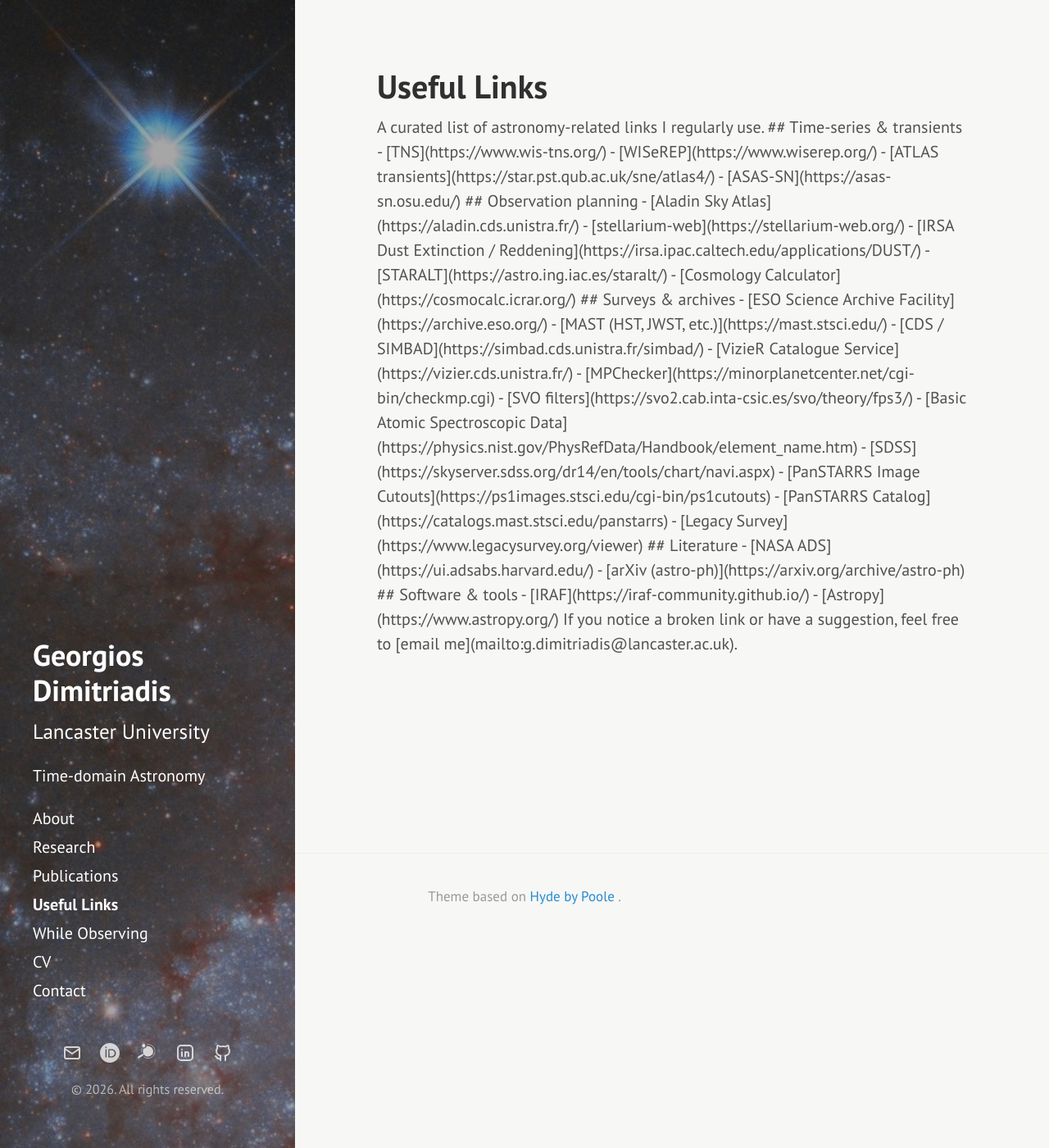
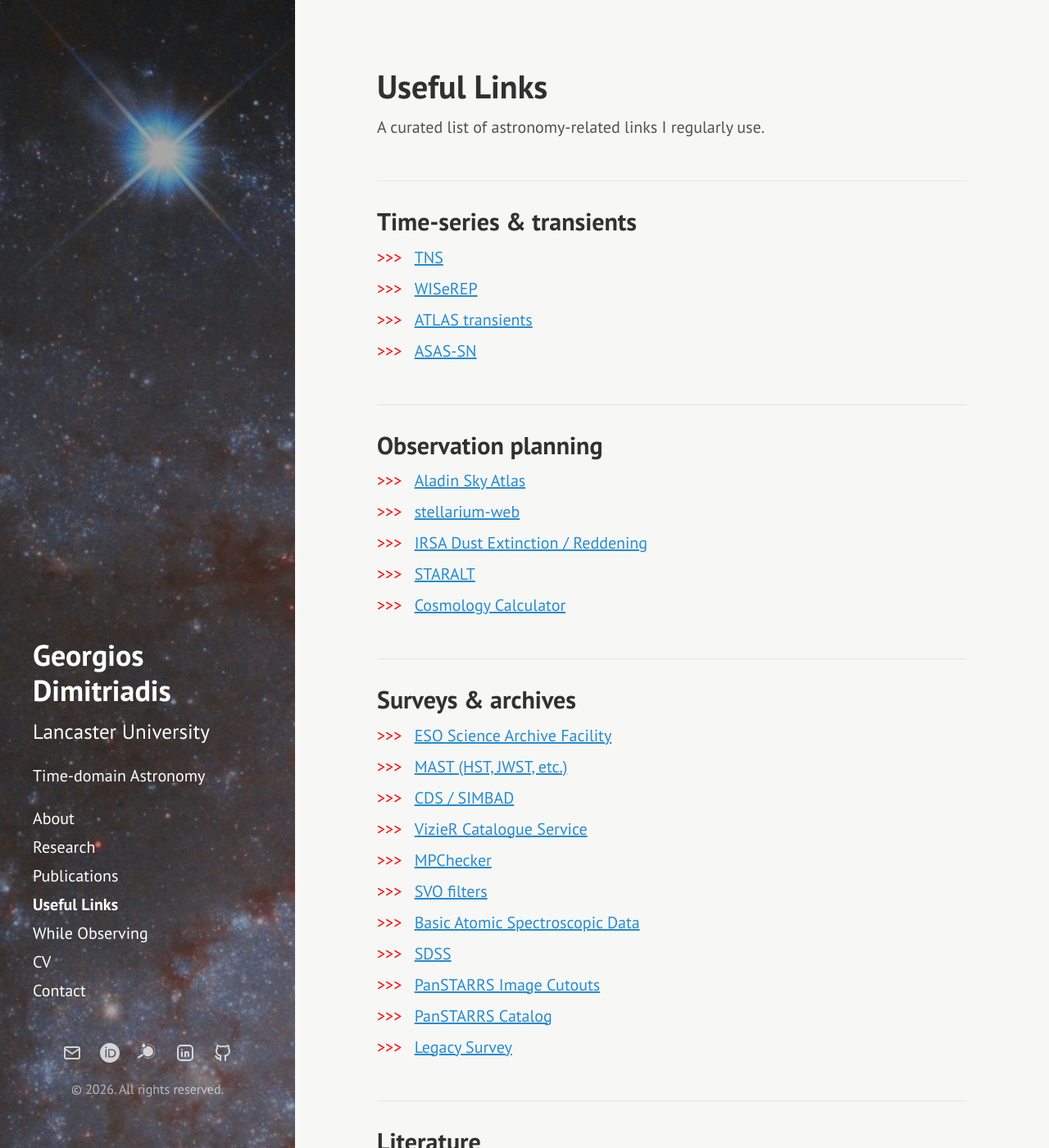
Before and after one commit to geodimitriadis/geodimitriadis.github.io, a Jekyll site: the page built from useful-links.md, in a window 1280 px wide and 1400 px high. Shown: the whole window at 82% size. Built offline with Jekyll 4.4.1, drawn with Linux system fonts in a browser that asks for light colours; some of the changed text lies outside the part shown.

Commit message:
Update useful-links.md

```diff
--- a/useful-links.md
+++ b/useful-links.md
@@ -4,7 +4,7 @@ title: Useful Links
 permalink: /useful-links/
 ---
 
-<div class="useful-links">
+<div class="useful-links" markdown="1">
 
 A curated list of astronomy-related links I regularly use.
 
```
